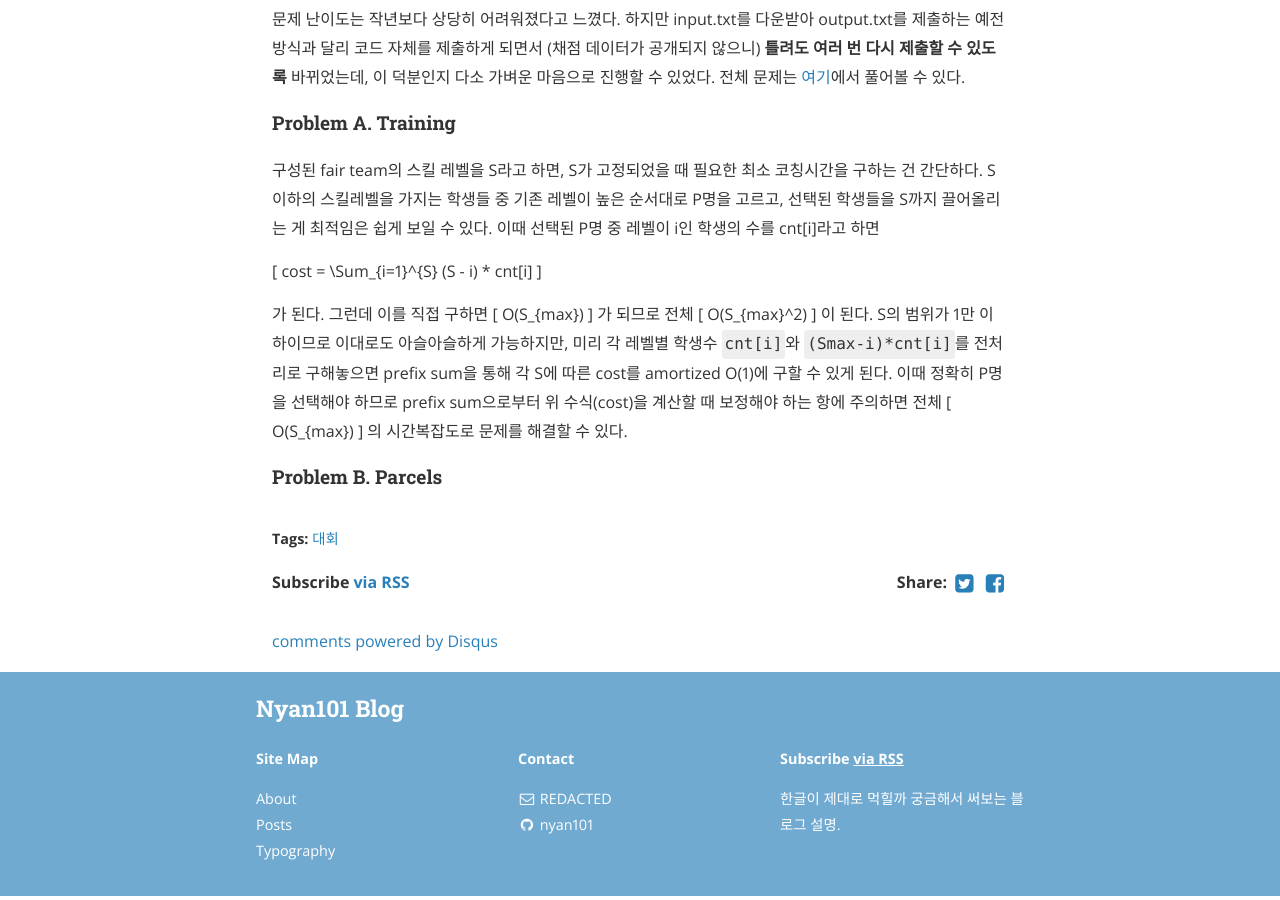
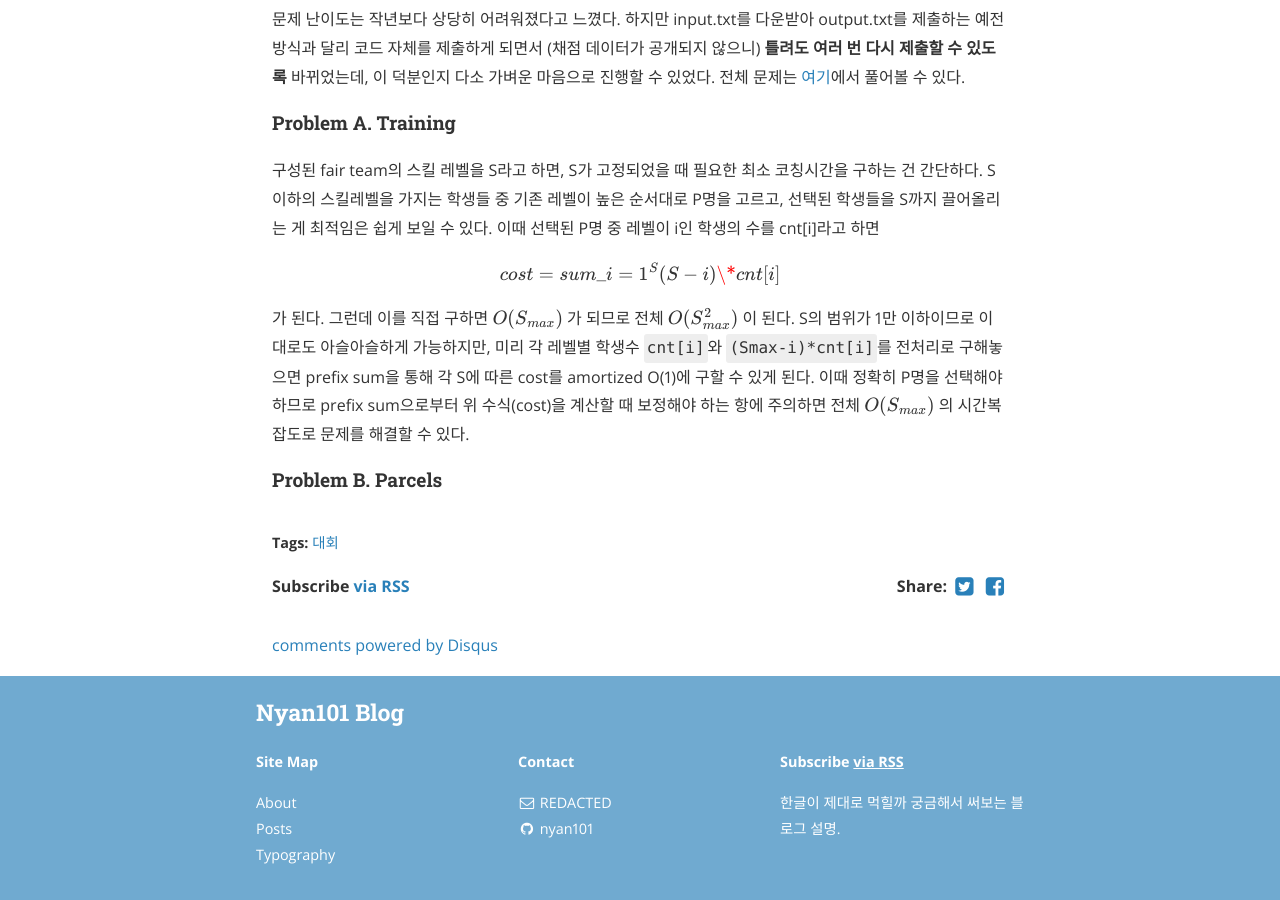
Before and after one commit to nyan101/nyan101.github.io, a Jekyll site: the page built from _posts/2019-03-25-CodeJam-KickstartA-후기.md, in a window 1280 px wide and 900 px high, scrolled down 1497 px. Built offline with Jekyll 4.4.1, drawn with Linux system fonts in a browser that asks for light colours; nearby versions of some CDN libraries; formulas are drawn with MathJax 3; comment, search, counter and statistics services are not loaded; a style sheet for code colours, icons or effects is not loaded.

Commit message:
fix math typo

```diff
--- a/_posts/2019-03-25-CodeJam-KickstartA-후기.md
+++ b/_posts/2019-03-25-CodeJam-KickstartA-후기.md
@@ -20,14 +20,13 @@ use_math: true
 문제 난이도는 작년보다 상당히 어려워졌다고 느꼈다. 하지만 input.txt를 다운받아 output.txt를 제출하는 예전 방식과 달리 코드 자체를 제출하게 되면서 (채점 데이터가 공개되지 않으니) **틀려도 여러 번 다시 제출할 수 있도록** 바뀌었는데, 이 덕분인지 다소 가벼운 마음으로 진행할 수 있었다. 전체 문제는 [여기](https://codingcompetitions.withgoogle.com/kickstart/round/0000000000050e01)에서 풀어볼 수 있다.
 
 
-
 #### Problem A. Training
 
 구성된 fair team의 스킬 레벨을 S라고 하면, S가 고정되었을 때 필요한 최소 코칭시간을 구하는 건 간단하다. S이하의 스킬레벨을 가지는 학생들 중 기존 레벨이 높은 순서대로 P명을 고르고, 선택된 학생들을 S까지 끌어올리는 게 최적임은 쉽게 보일 수 있다. 이때 선택된 P명 중 레벨이 i인 학생의 수를 cnt[i]라고 하면
 
-\[  cost = \\Sum\_{i=1}^{S} (S - i) \* cnt[i] \]
+$$  cost = \\sum\_{i=1}^{S} (S - i) \* cnt[i] $$
 
-가 된다. 그런데 이를 직접 구하면 \[ O(S\_{max}) \] 가 되므로 전체 \[ O(S\_{max}^2) \] 이 된다. S의 범위가 1만 이하이므로 이대로도 아슬아슬하게 가능하지만, 미리 각 레벨별 학생수 `cnt[i]`와 `(Smax-i)*cnt[i]`를 전처리로 구해놓으면 prefix sum을 통해 각 S에 따른 cost를 amortized O(1)에 구할 수 있게 된다. 이때 정확히 P명을 선택해야 하므로 prefix sum으로부터 위 수식(cost)을 계산할 때 보정해야 하는 항에 주의하면 전체  \[ O(S\_{max}) \] 의 시간복잡도로 문제를 해결할 수 있다.
+가 된다. 그런데 이를 직접 구하면 \\( O(S\_{max}) \\) 가 되므로 전체 \\( O(S\_{max}^2) \\) 이 된다. S의 범위가 1만 이하이므로 이대로도 아슬아슬하게 가능하지만, 미리 각 레벨별 학생수 `cnt[i]`와 `(Smax-i)*cnt[i]`를 전처리로 구해놓으면 prefix sum을 통해 각 S에 따른 cost를 amortized O(1)에 구할 수 있게 된다. 이때 정확히 P명을 선택해야 하므로 prefix sum으로부터 위 수식(cost)을 계산할 때 보정해야 하는 항에 주의하면 전체  \\( O(S\_{max}) \\) 의 시간복잡도로 문제를 해결할 수 있다.
 
 
 #### Problem B. Parcels
```
